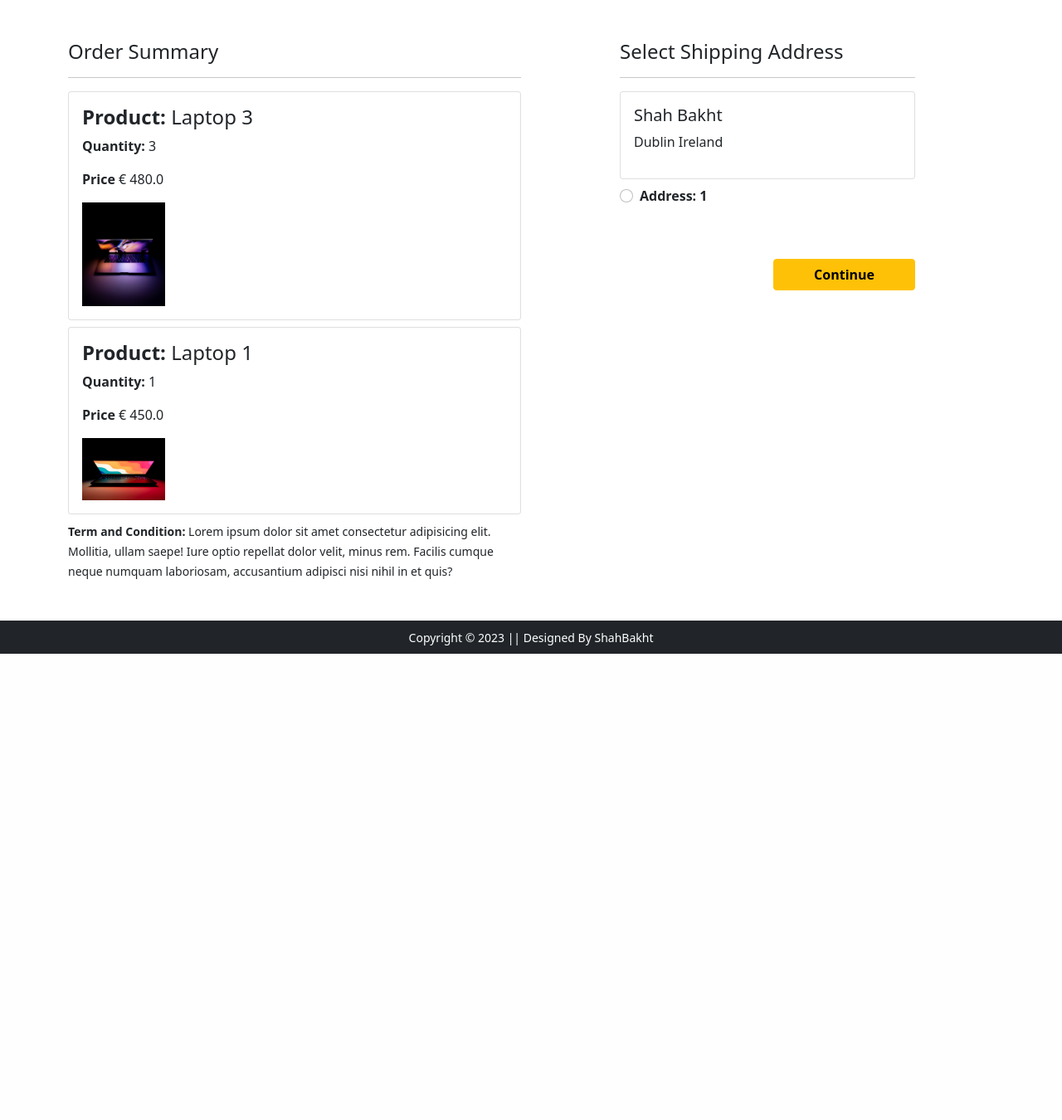
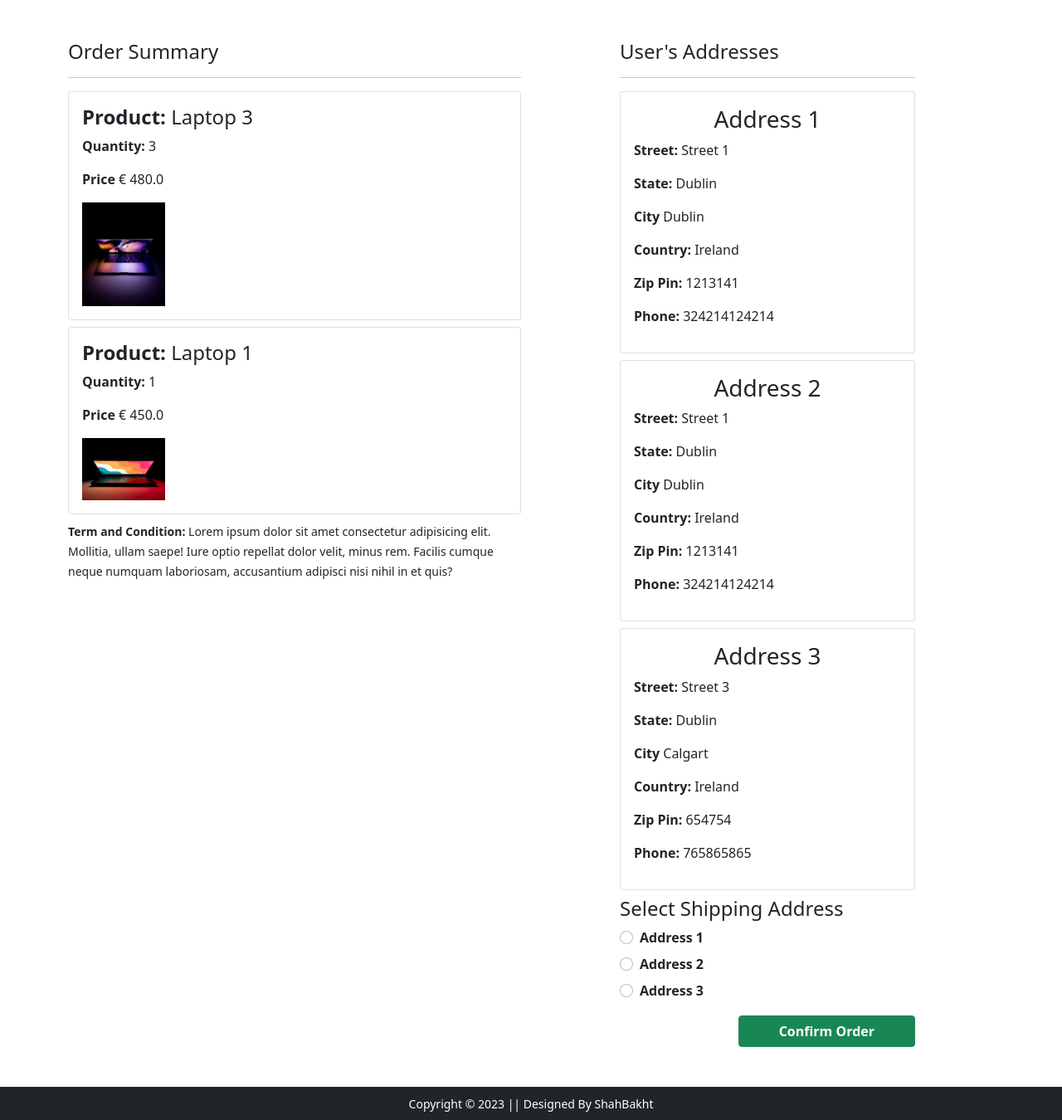
Before and after one commit to abdur-rehman-ali/shopify-django, a Django app: page /checkout in a window 1280 px wide. Shown: the part 56-1406 px from the top of the page at 83% size. Before the commit the page ends 844 px from the top, so only its background shows below. Run offline with Django 4.2, Linux system fonts and the light colour scheme; a user stored in the database is signed in; data comes from the database, SQL or seed files in the repository; some libraries are stand-ins or nearby versions.

Commit message:
Display addresses in summary page

```diff
--- a/main/templates/main/checkout.html
+++ b/main/templates/main/checkout.html
@@ -20,26 +20,39 @@
         {% endfor %}
       <small><strong>Term and Condition:</strong> Lorem ipsum dolor sit amet consectetur adipisicing elit. Mollitia, ullam saepe! Iure optio repellat dolor velit, minus rem. Facilis cumque neque numquam laboriosam, accusantium adipisci nisi nihil in et quis?</small>
     </div>
+    {% if addresses %}
     <div class="col-sm-4 offset-sm-1">
-      <h4>Select Shipping Address</h4>
+      <h4>User's Addresses</h4>
       <hr>
       <form action="">
-        <div class="card">
+        {% for address in addresses %}
+        <div class="card my-2">
           <div class="card-body">
-          <h5>Shah Bakht</h5>
-          <p>Dublin Ireland</p>
+            <h3 class="text-center">Address {{ forloop.counter }}</h3>
+            <p><strong>Street:</strong> {{ address.street}}</p>
+            <p><strong>State:</strong> {{ address.state}}</p>
+            <p><strong>City</strong> {{ address.city}}</p>
+            <p><strong>Country:</strong> {{ address.country}}</p>
+            <p><strong>Zip Pin:</strong> {{ address.zip_code}}</p>
+            <p><strong>Phone:</strong> {{ address.phone_number}}</p>
           </div>
         </div>
-          <div class="form-check mt-2 mb-5">
-            <input class="form-check-input" type="radio" value="">
-            <label class="form-check-label fw-bold" for="">
-              Address: 1 </label>
+        {% endfor %}
+        <h4>Select Shipping Address</h4>
+        {% for address in addresses %}
+          <div class="form-check mt-2">
+            <label class="form-check-label fw-bold">
+              <input class="form-check-input" type="radio" name="address" value="{{address.id}}">
+              Address {{ forloop.counter }}
+            </label>
           </div>
+          {% endfor %}
           <div class="text-end">
-            <button type="submit" class="btn btn-warning mt-3 px-5 fw-bold">Continue</button>
+            <button type="submit" class="btn btn-success mt-3 px-5 fw-bold">Confirm Order</button>
           </div>
         </form>
     </div>
+    {% endif%}
     {% endif %}
   </div>
 </div>
--- a/main/views.py
+++ b/main/views.py
@@ -156,8 +156,10 @@ def orders(request):
 @login_required(login_url='login')
 def checkout(request):
   cart_items = request.user.cart_items.all()
+  addresses = request.user.addresses.all()
   context = {
-    'cart_items': cart_items
+    'cart_items': cart_items,
+    'addresses': addresses
   }
   template_name = 'main/checkout.html'
   return render(request, template_name, context)
```
